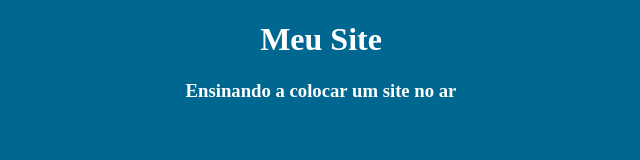
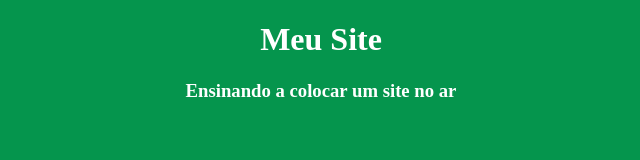
Before and after one commit to dersonp2/sitenoar, a plain HTML site: page index.html in a window 1280 px wide. Shown: the whole page, without its empty margins (319-959 px from the left). Drawn offline with Linux system fonts and the light colour scheme.

Commit message:
mudando a cor do fundo para verde

```diff
--- a/index.html
+++ b/index.html
@@ -7,7 +7,7 @@
     <title>Document</title>
     <style>
         body {
-            background-color: rgb(0, 103, 144);
+            background-color: rgb(5, 149, 77);
             color: white;
             text-align: center;
         }
```
